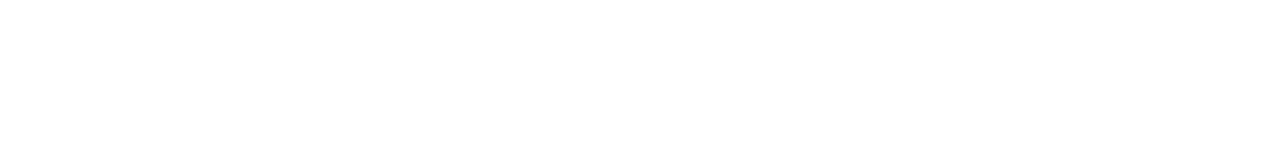
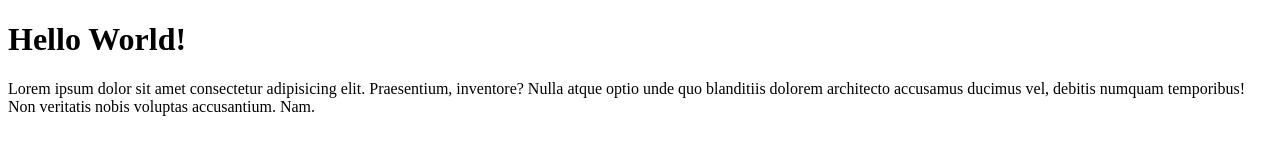
Before and after one commit to kbonillas/day-1, a plain HTML site: page index.html in a window 1280 px wide. Drawn offline with Linux system fonts and the light colour scheme.

Commit message:
changed markup to display header and paragraph

```diff
--- a/index.html
+++ b/index.html
@@ -1,12 +1,17 @@
 <!DOCTYPE html>
 <html lang="en">
+
     <head>
         <meta charset="UTF-8">
         <meta name="viewport" content="width=device-width, initial-scale=1.0">
         <meta http-equiv="X-UA-Compatible" content="ie=edge">
-    <title>Document</title>
+        <title>Insert Title Here</title>
     </head>
+
     <body>
+        <!-- headers h1-h5 -->
+        <h1>Hello World!</h1>
+        <p>Lorem ipsum dolor sit amet consectetur adipisicing elit. Praesentium, inventore? Nulla atque optio unde quo blanditiis dolorem architecto accusamus ducimus vel, debitis numquam temporibus! Non veritatis nobis voluptas accusantium. Nam.</p>
+    </body>
 
-</body>
 </html>
```
Lines whose indentation alone changed are shown as unchanged.
